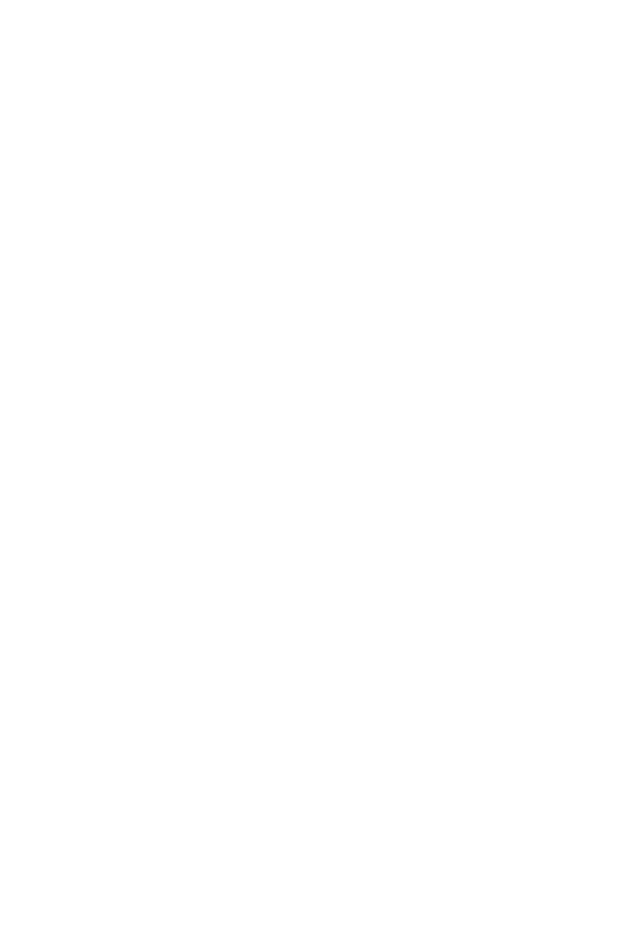
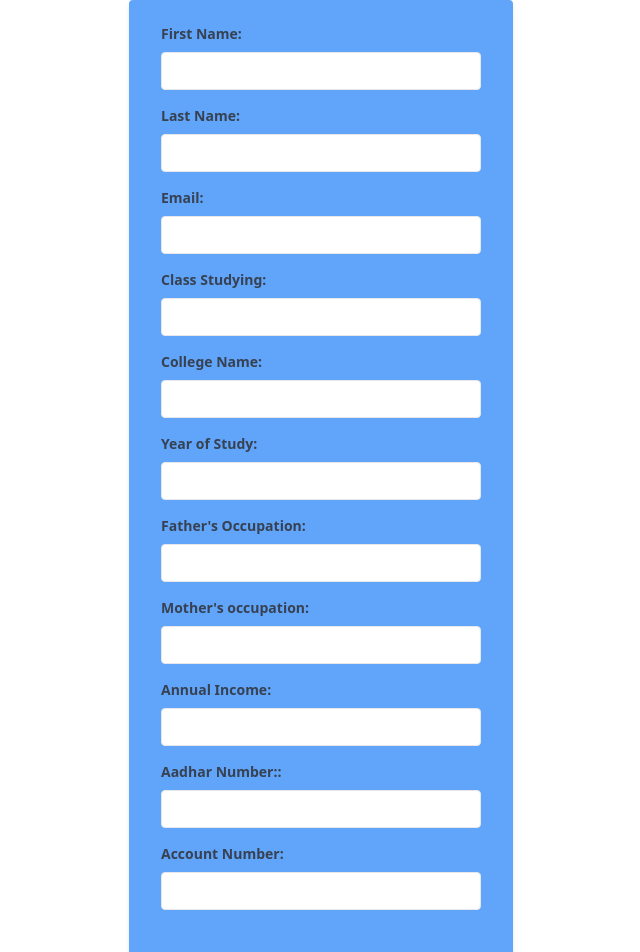
Before and after one commit to ivinej/Goodwill, a React (Create React App) app in the folder client/: page /Userhome in a window 1280 px wide. Before the commit this address had no page. Shown: the top 952 px of the page, without its empty margins (319-959 px from the left). Before the commit the page ends 800 px from the top, so only its background shows below. Built offline with nearby package versions, Linux system fonts and the light colour scheme.

Commit message:
form created

```diff
--- a/client/src/App.js
+++ b/client/src/App.js
@@ -3,6 +3,7 @@
 import Login from './Pages/Register';
 import Landing from './Pages/Landing';
 import Login1 from './Pages/Login1';
+import Userhome from './Pages/Userhome';
 import './App.css';
 
 function App() {
@@ -13,6 +14,7 @@
           <Route exact path="/" Component={Landing}/>
           <Route path="/login" Component={Login}/>
           <Route path="/Login1" Component={Login1}/>
+          <Route path="/Userhome" Component={Userhome}/>
         </Routes>
       </BrowserRouter>
     </div>
--- /dev/null
+++ b/client/src/Pages/Userhome.js
@@ -0,0 +1,192 @@
+import React, { useState } from 'react';
+
+const Userhome = () => {
+  const [formData, setFormData] = useState({
+    firstName: '',
+    lastName: '',
+    email: '',
+    password: '',
+    confirmPassword: '',
+    classStudying: '',
+    collegeName: '',
+    currentYear: '',
+    hosteler: false,
+    guardianName: '',
+    fatherOccupation: '',
+    motherOccupation: '',
+    annualIncome: '',
+    ownHouse: false,
+    hasVehicles: false,
+    aadharNumber: '',
+    bankName: '',
+    accountNumber: '',
+  });
+
+  const handleChange = (e) => {
+    const value = e.target.type === 'checkbox' ? e.target.checked : e.target.value;
+
+    setFormData({
+      ...formData,
+      [e.target.name]: value,
+    });
+  };
+
+  const handleSubmit = (e) => {
+    e.preventDefault();
+    // Handle form submission logic here
+    console.log(formData);
+  };
+
+  return (
+    <form onSubmit={handleSubmit} className=" max-w-sm mx-auto bg-blue-400 shadow-md rounded px-8 pt-6 pb-8 mb-4">
+      <div className="mb-4">
+        <label className="block text-gray-700 text-sm font-bold mb-2">
+          First Name:
+        </label>
+        <input
+          type="text"
+          name="firstName"
+          value={formData.firstName}
+          onChange={handleChange}
+          required
+          className="appearance-none border rounded w-full py-2 px-3 text-gray-700 leading-tight focus:outline-none focus:shadow-outline"
+        />
+      </div>
+      <div className="mb-4">
+        <label className="block text-gray-700 text-sm font-bold mb-2">
+          Last Name:
+        </label>
+        <input
+          type="text"
+          name="lastName"
+          value={formData.lastName}
+          onChange={handleChange}
+          required
+          className="appearance-none border rounded w-full py-2 px-3 text-gray-700 leading-tight focus:outline-none focus:shadow-outline"
+        />
+      </div>
+      <div className="mb-4">
+        <label className="block text-gray-700 text-sm font-bold mb-2">
+          Email:
+        </label>
+        <input
+          type="email"
+          name="email"
+          value={formData.email}
+          onChange={handleChange}
+          required
+          className="appearance-none border rounded w-full py-2 px-3 text-gray-700 leading-tight focus:outline-none focus:shadow-outline"
+        />
+      </div>
+
+
+
+      <div className="mb-4">
+        <label className="block text-gray-700 text-sm font-bold mb-2">
+          Class Studying:
+        </label>
+        <input
+          type="text"
+          name="class stuying"
+          value={formData.classStudying}
+          onChange={handleChange}
+          required
+          className="appearance-none border rounded w-full py-2 px-3 text-gray-700 leading-tight focus:outline-none focus:shadow-outline"
+        />
+      </div><div className="mb-4">
+        <label className="block text-gray-700 text-sm font-bold mb-2">
+          College Name:
+        </label>
+        <input
+          type="text"
+          name="College Name"
+          value={formData.collegeName}
+          onChange={handleChange}
+          required
+          className="appearance-none border rounded w-full py-2 px-3 text-gray-700 leading-tight focus:outline-none focus:shadow-outline"
+        />
+      </div>
+      <div className="mb-4">
+        <label className="block text-gray-700 text-sm font-bold mb-2">
+        Year of Study:
+        </label>
+        <input
+          type="text"
+          name="Year of study"
+          value={formData.yearofstudy}
+          onChange={handleChange}
+          required
+          className="appearance-none border rounded w-full py-2 px-3 text-gray-700 leading-tight focus:outline-none focus:shadow-outline"
+        />
+      </div>
+      <div className="mb-4">
+        <label className="block text-gray-700 text-sm font-bold mb-2">
+          Father's Occupation:
+        </label>
+        <input
+          type="text"
+          name="fathers occupation"
+          value={formData.fathersoccupation}
+          onChange={handleChange}
+          required
+          className="appearance-none border rounded w-full py-2 px-3 text-gray-700 leading-tight focus:outline-none focus:shadow-outline"
+        />
+      </div>
+      <div className="mb-4">
+        <label className="block text-gray-700 text-sm font-bold mb-2">
+          Mother's occupation:
+        </label>
+        <input
+          type="text"
+          name="mothers occupation"
+          value={formData.mothersoccupation}
+          onChange={handleChange}
+          required
+          className="appearance-none border rounded w-full py-2 px-3 text-gray-700 leading-tight focus:outline-none focus:shadow-outline"
+        />
+      </div>
+      <div className="mb-4">
+        <label className="block text-gray-700 text-sm font-bold mb-2">
+          Annual Income:
+        </label>
+        <input
+          type="text"
+          name="annual income"
+          value={formData.annualIncome}
+          onChange={handleChange}
+          required
+          className="appearance-none border rounded w-full py-2 px-3 text-gray-700 leading-tight focus:outline-none focus:shadow-outline"
+        />
+      </div>
+      <div className="mb-4">
+        <label className="block text-gray-700 text-sm font-bold mb-2">
+          Aadhar Number::
+        </label>
+        <input
+          type="text"
+          name="Aadhar Number"
+          value={formData.aadharnumber}
+          onChange={handleChange}
+          required
+          className="appearance-none border rounded w-full py-2 px-3 text-gray-700 leading-tight focus:outline-none focus:shadow-outline"
+        />
+      </div>
+      <div className="mb-4">
+        <label className="block text-gray-700 text-sm font-bold mb-2">
+          Account Number:
+        </label>
+        <input
+          type="text"
+          name="account number"
+          value={formData.accountnumber}
+          onChange={handleChange}
+          required
+          className="appearance-none border rounded w-full py-2 px-3 text-gray-700 leading-tight focus:outline-none focus:shadow-outline"
+        />
+      </div>
+
+      </form>
+  )
+};
+
+      export default Userhome;
```
